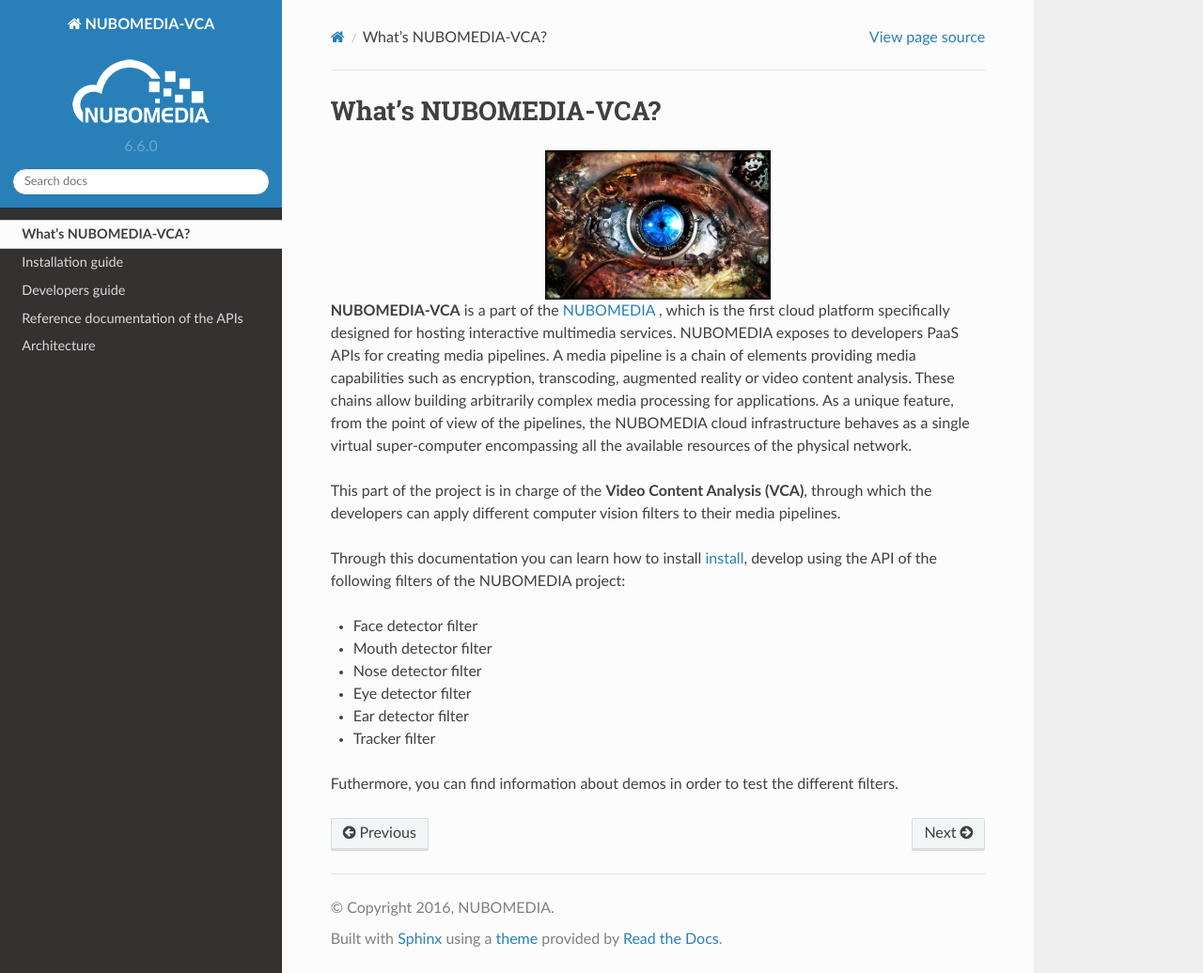
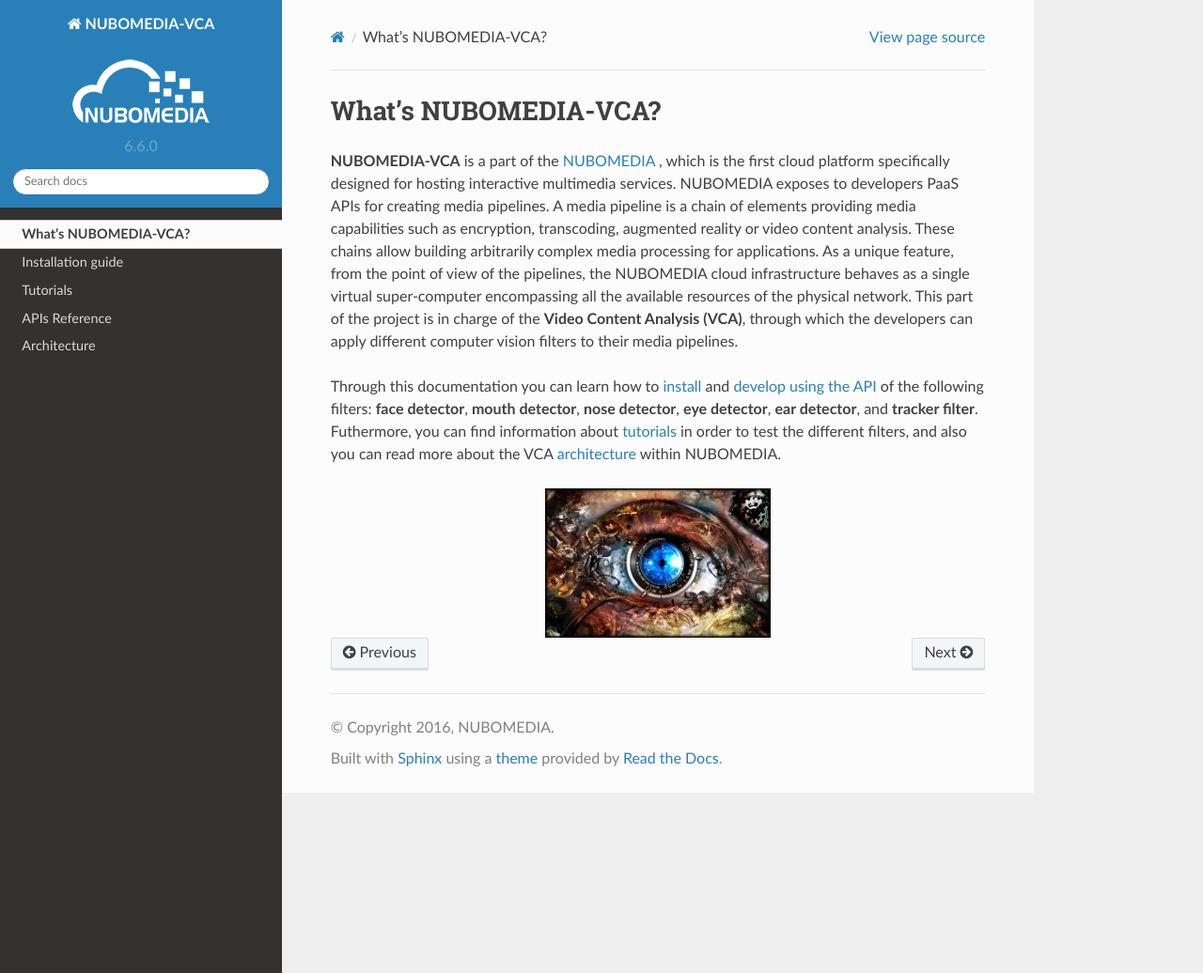
Before and after one commit to VictorHidalgoVT/DOC-NUBOMEDIA-VCA, a Sphinx documentation site: the page built from source/what_is_nubomedia-vca.rst, in a window 1280 px wide and 1036 px high. Shown: the whole window at 94% size. Built offline with Sphinx 7.4.7 and the Read the Docs theme 2.0.0, drawn with Linux system fonts in a browser that asks for light colours.

Commit message:
Reorganization of TOC

```diff
--- a/source/APIs.rst
+++ b/source/APIs.rst
@@ -1,8 +1,8 @@
 .. _APIs:
 
-%%%%%%%%%%%%%%%%%%%%%%%%%%%%%%%%%%%
-Reference documentation of the APIs
-%%%%%%%%%%%%%%%%%%%%%%%%%%%%%%%%%%%
+%%%%%%%%%%%%%%
+APIs Reference
+%%%%%%%%%%%%%%
 
 On this section, we will see the different APIs to use every single filter. As
 it was explained on :doc:`What is NUBOMEDIA-VCA <what_is_nubomedia-vca>`, the
--- a/source/index.rst
+++ b/source/index.rst
@@ -14,6 +14,6 @@
 
    what_is_nubomedia-vca.rst
    installation_guide.rst
-   developers_guide.rst
+   tutorials.rst
    APIs.rst
    architecture.rst
--- a/source/developers_guide.rst
+++ b/source/tutorials.rst
@@ -1,8 +1,8 @@
-.. _developers_guide:
+.. _tutorials:
 
-%%%%%%%%%%%%%%%%
-Developers guide
-%%%%%%%%%%%%%%%%
+%%%%%%%%%
+Tutorials
+%%%%%%%%%
 
 This section contains tutorials showing how to use the different VCA filters.
 Berfore starting with this section, it would be very interesting that you have
--- a/source/what_is_nubomedia-vca.rst
+++ b/source/what_is_nubomedia-vca.rst
@@ -3,11 +3,6 @@
 %%%%%%%%%%%%%%%%%%%%%
 What's NUBOMEDIA-VCA?
 %%%%%%%%%%%%%%%%%%%%%
-
-.. image:: images/cv.jpg
-   :alt:    Creating vca filtrs for Nubomedia Project
-   :align:  center
-   :width:   240
 
 **NUBOMEDIA-VCA** is a part of the `NUBOMEDIA <http://www.nubomedia.eu>`__ ,
 which is the first cloud platform specifically designed for hosting interactive
@@ -17,22 +12,20 @@
 content analysis. These chains allow building arbitrarily complex media
 processing for applications. As a unique feature, from the point of view of the
 pipelines, the NUBOMEDIA cloud infrastructure behaves as a single virtual
-super-computer encompassing all the available resources of the physical network.
+super-computer encompassing all the available resources of the physical
+network. This part of the project is in charge of the
+**Video Content Analysis (VCA)**, through which the developers can apply
+different computer vision filters to their media pipelines.
 
-This part of the project is in charge of the **Video Content Analysis (VCA)**,
-through which the developers can apply different computer vision filters to
-their media pipelines.
+Through this documentation you can learn how to
+:doc:`install <installation_guide>` and :doc:`develop using the API <APIs>` of
+the following filters: **face detector**, **mouth detector**,
+**nose detector**, **eye detector**, **ear detector**, and **tracker filter**.
+Futhermore, you can find information about :doc:`tutorials <tutorials>` in
+order to test the different filters, and also you can read more about the VCA
+:doc:`architecture <architecture>` within NUBOMEDIA.
 
-Through this documentation you can learn how to install
-:doc:`install <installation_guide>`, develop using the API of the following
-filters of the NUBOMEDIA project:
-
-- Face detector filter
-- Mouth detector filter
-- Nose detector filter
-- Eye detector filter
-- Ear detector filter
-- Tracker filter
-
-Futhermore, you can find information about demos in order to test the different
-filters.
+.. image:: images/cv.jpg
+   :alt:    Creating vca filtrs for Nubomedia Project
+   :align:  center
+   :width:   240
```
